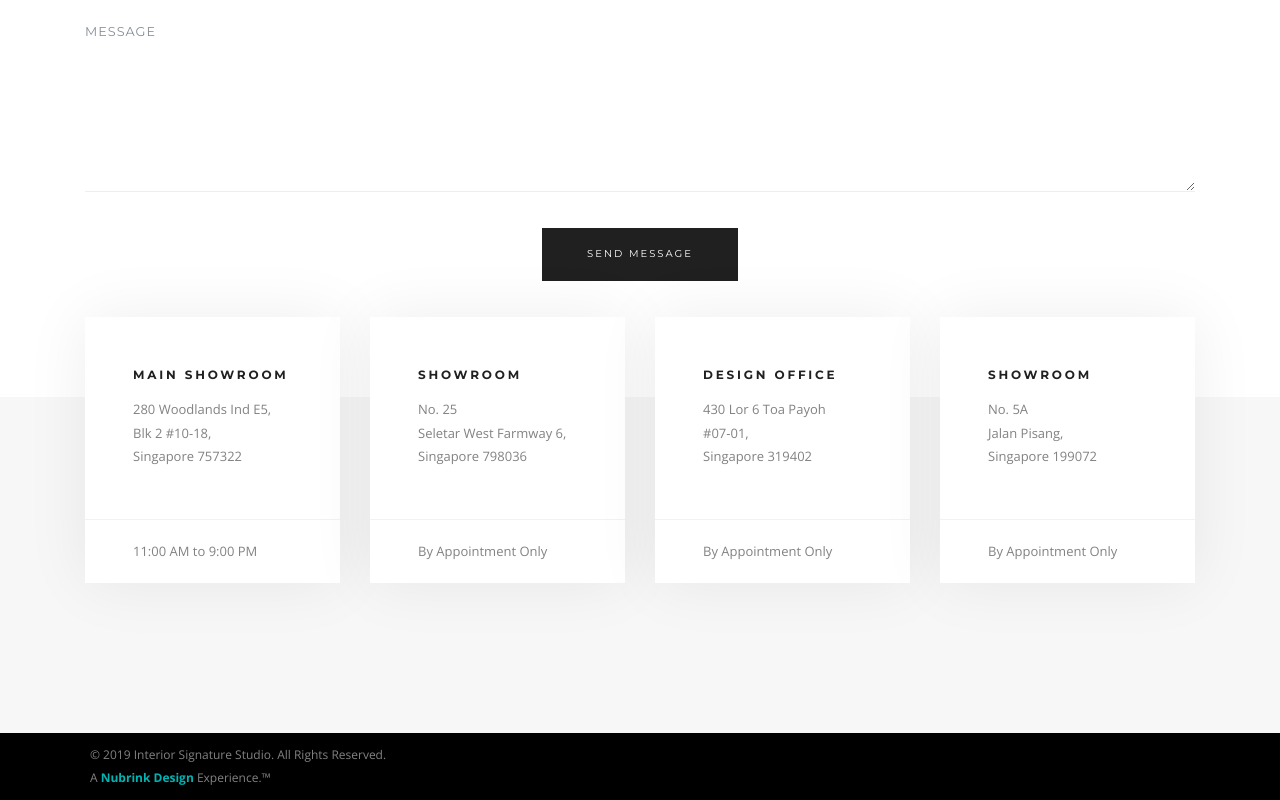
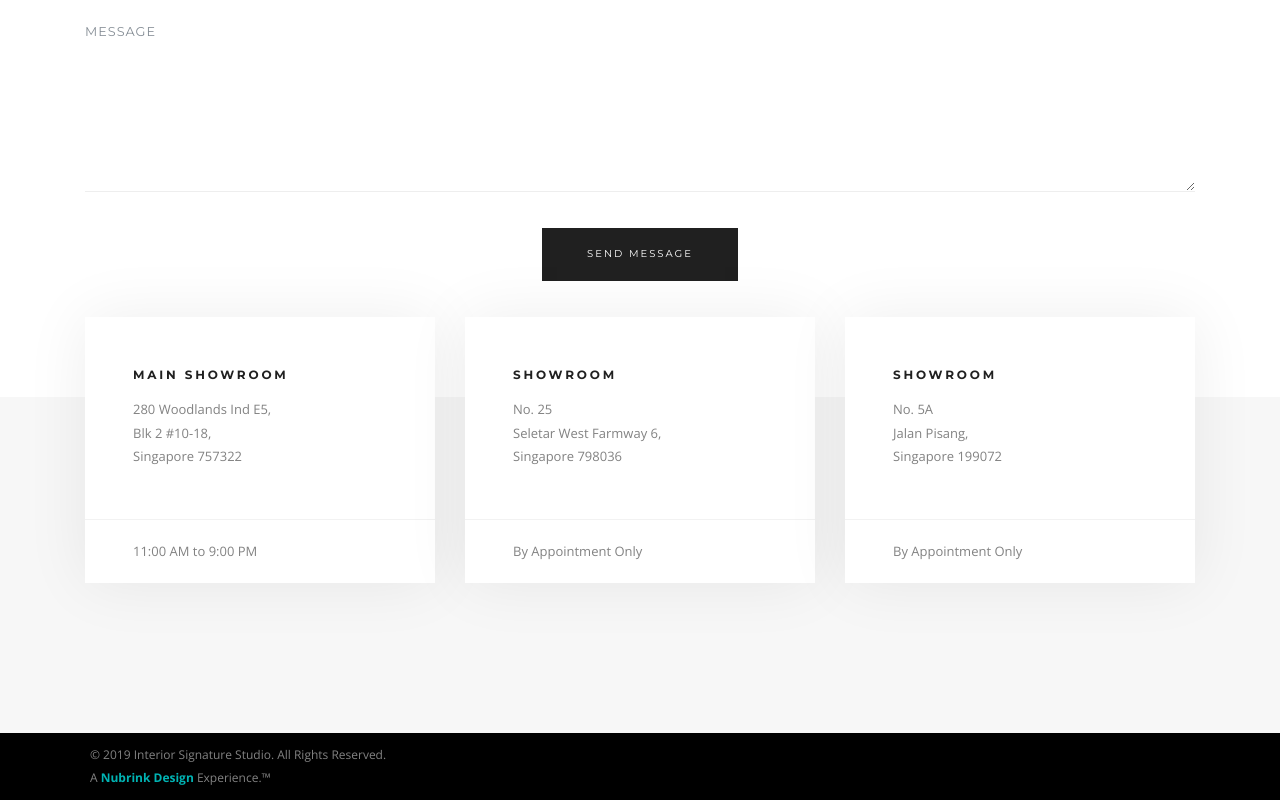
Before and after one commit to djames2127/interiorsignature.github.io, a plain HTML site: page index.html in a window 1280 px wide. Shown: the part 4181-4981 px from the top of the page. Drawn offline with nearby package versions, Linux system fonts and the light colour scheme.

Commit message:
Design Address Removed

```diff
--- a/index.html
+++ b/index.html
@@ -376,7 +376,7 @@
 			<section class="module module-gray" id="">
 				<div class="container">
 					<div class="row blog-grid" style="margin-top: -200px;">
-						<div class="col-md-3 post-item">
+						<div class="col-md-4 post-item">
 
 							<!-- Post-->
 							<article class="post">
@@ -386,14 +386,14 @@
 										<h5>Main Showroom</h5>
 									</div>
 									<div class="post-content">
-										<p>280 Woodlands Ind E5, Blk 2 #10-18, <br>Singapore 757322 </p>
+										<p>280 Woodlands Ind E5, <br>Blk 2 #10-18, <br>Singapore 757322 </p>
 									</div>
 								</div>
                                 <div class="post-info">11:00 AM to 9:00 PM</div>
 							</article>
 							<!-- Post end-->
 						</div>
-						<div class="col-md-3 post-item">
+						<div class="col-md-4 post-item">
 
 							<!-- Post-->
 							<article class="post">
@@ -410,25 +410,8 @@
 							</article>
 							<!-- Post end-->
 						</div>
-						<div class="col-md-3 post-item">
 
-							<!-- Post-->
-							<article class="post">
-
-								<div class="post-wrapper">
-									<div class="post-header">
-										<h5>Design Office</h5>
-									</div>
-									<div class="post-content">
-										<p>430 Lor 6 Toa Payoh <br> #07-01, <br>Singapore 319402 </p>
-									</div>
-								</div>
-                                <div class="post-info">By Appointment Only</div>
-							</article>
-							<!-- Post end-->
-						</div>
-
-						<div class="col-md-3 post-item">
+						<div class="col-md-4 post-item">
 
 							<!-- Post-->
 							<article class="post">
```
